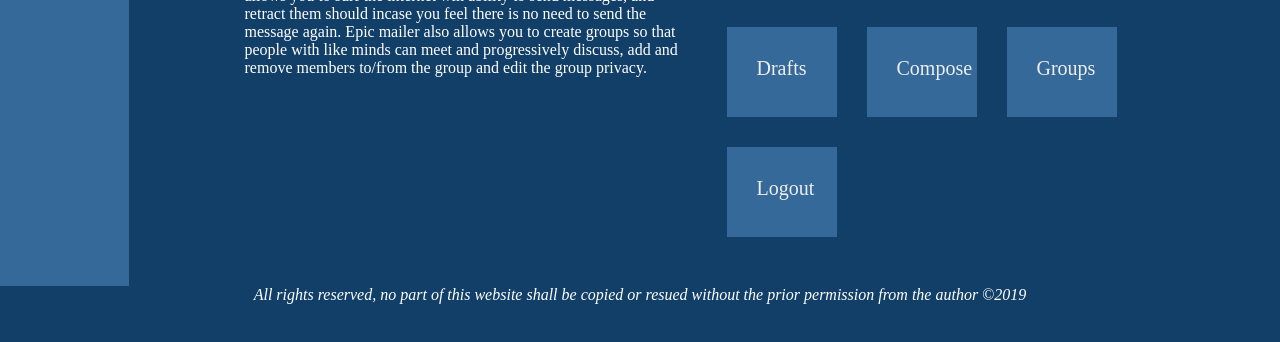
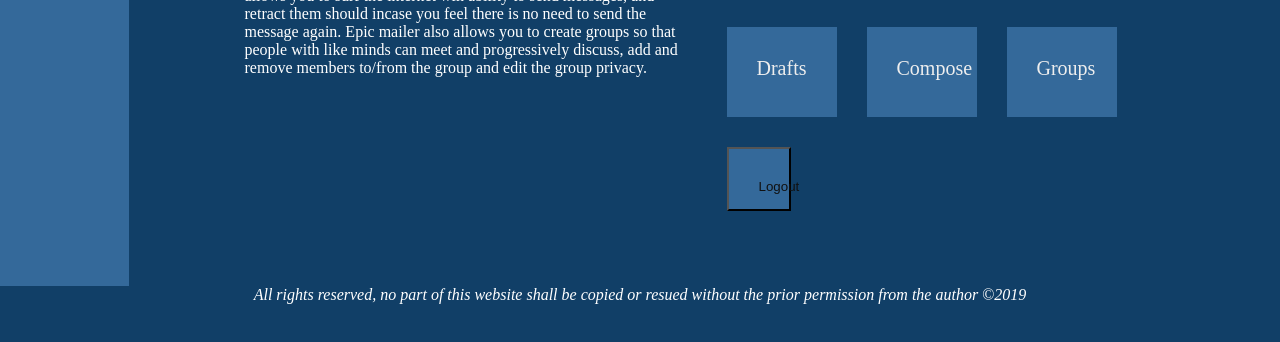
Before and after one commit to Lafiagi/lafiagi.github.io, a plain HTML site: page index.html in a window 1280 px wide. Shown: the part 414-756 px from the top of the page. Drawn offline with Linux system fonts and the light colour scheme.

Commit message:
working on loging

```diff
--- a/index.html
+++ b/index.html
@@ -61,9 +61,9 @@
 					<a href="#" class="box" onclick="display('Groups')">
 						Groups
 					</a>
-					<a href="" class="box" onclick = "validate('login.html')">
+					<button class="box" onclick = "validate('login.html')">
 						Logout
-					</a>
+					</button>
 				</div>
 
 			</div>
```
